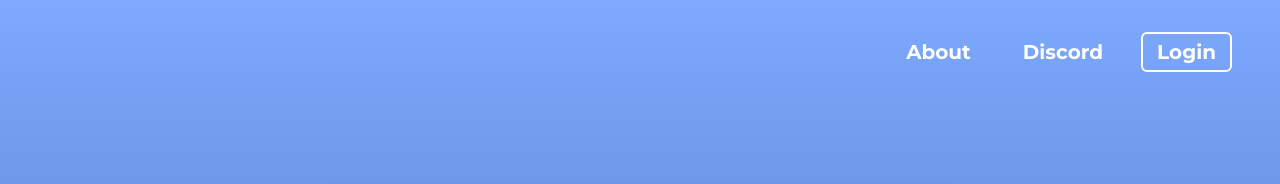
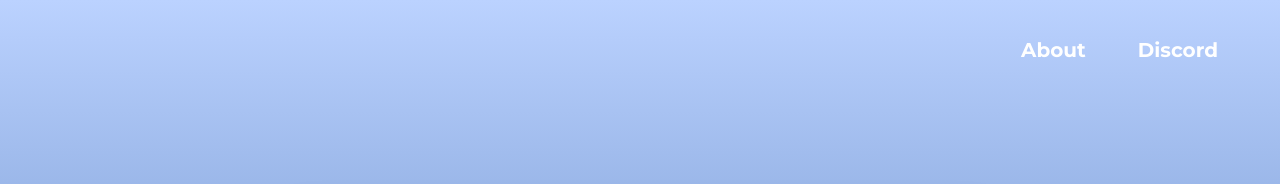
Before and after one commit to gabellaurent/projetoPessoalRP, a plain HTML site: page index.html in a window 1280 px wide. Shown: the top 184 px of the page. Drawn offline with Linux system fonts and the light colour scheme.

Commit message:
Removido botão Login

```diff
--- a/index.html
+++ b/index.html
@@ -12,7 +12,6 @@
     <nav class="navbar">
         <a href="#about">About</a>
         <a href="#discord">Discord</a>
-        <a href="#login" class="login">Login</a>
     </nav>
     <div class="container">
         <div class="login-box">
--- a/style.css
+++ b/style.css
@@ -3,7 +3,7 @@ body {
     padding: 0;
     min-height: 100vh;
     font-family: 'Montserrat', Arial, sans-serif;
-    background: linear-gradient(#7eaaff 0%, #325fa1 100%);
+    background: linear-gradient(#bbd2ff 0%, #325fa1 100%);
     display: flex;
     flex-direction: column;
 }
@@ -25,14 +25,7 @@ body {
     border-radius: 6px;
     transition: background 0.2s, color 0.2s;
 }
-.navbar a.login {
-    border: 2px solid #fff;
-    background: transparent;
-}
-.navbar a.login:hover {
-    background: #fff;
-    color: #3b5b8c;
-}
+
 .container {
     flex: 1;
     display: flex;
```
